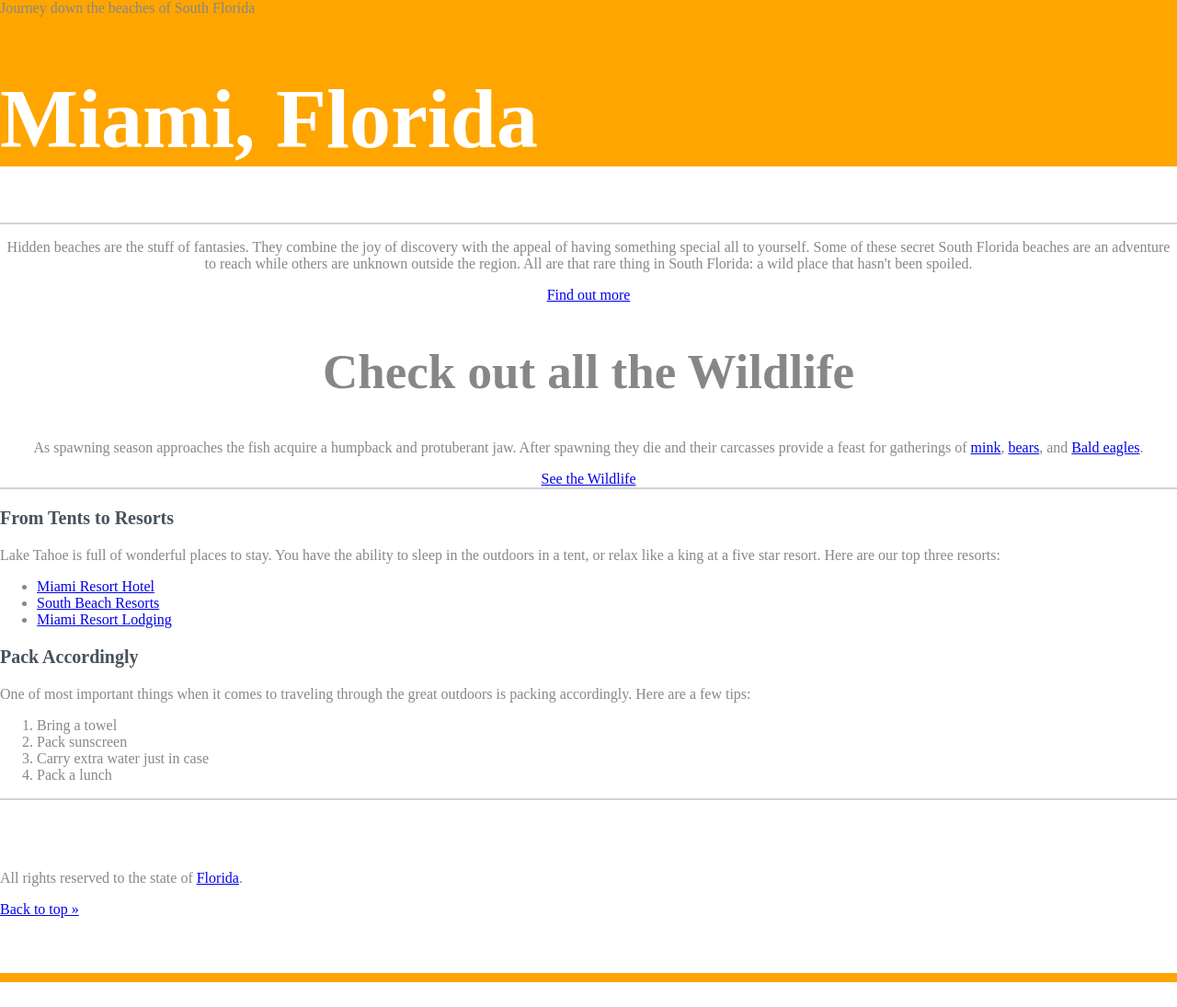
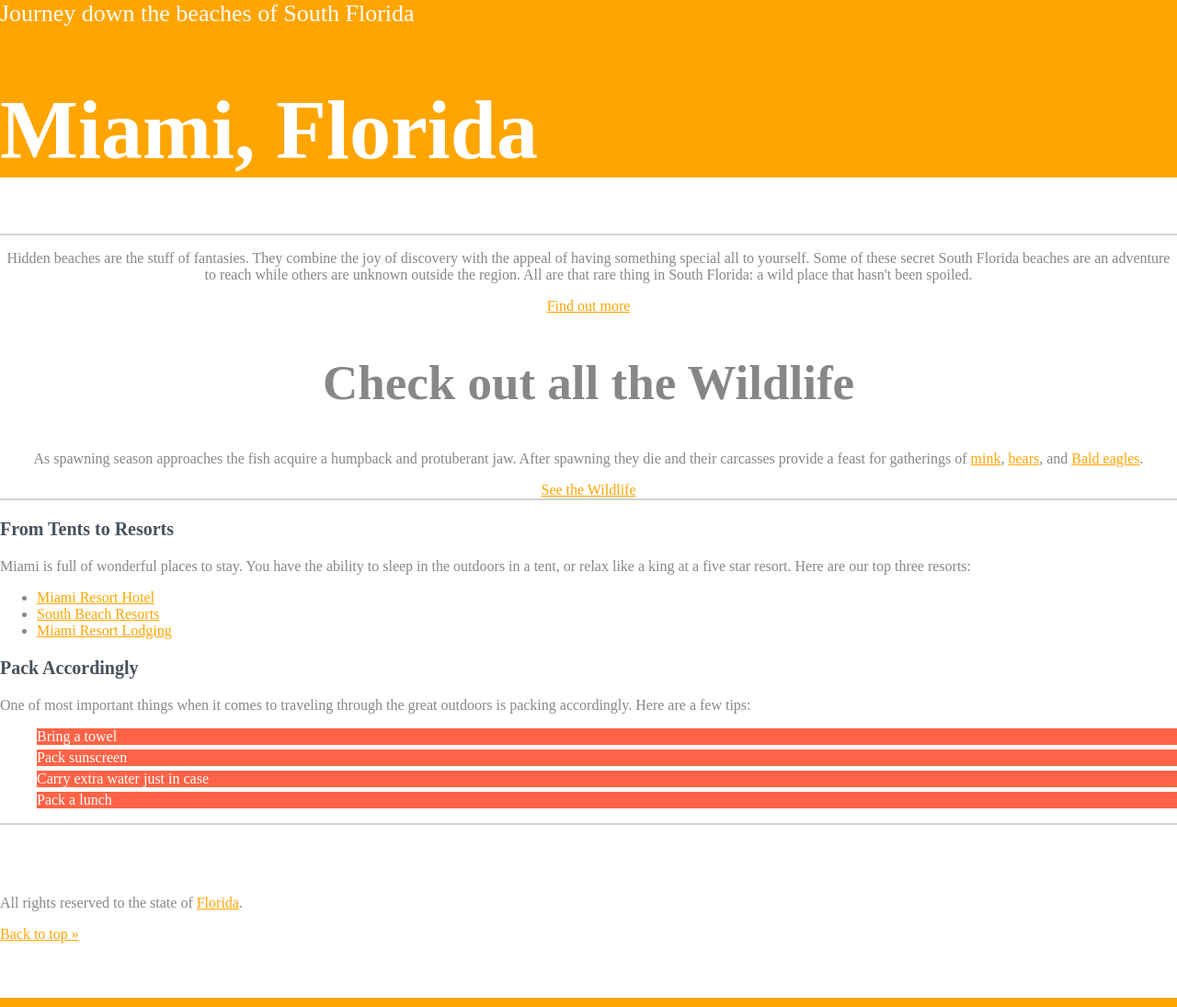
Before and after one commit to jphoeckele/CSS_Basics, a plain HTML site: page index.html in a window 1280 px wide. Shown: the whole page at 92% size. Before the commit the page ends 1068 px from the top, so only its background shows below. Drawn offline with Linux system fonts and the light colour scheme.

Commit message:
added pseudo-selectors hover, active, visited, and focus to links

```diff
--- a/css/style.css
+++ b/css/style.css
@@ -6,6 +6,17 @@ body {
 
 .main-header {
   background-color: orange;
+}
+
+.title {
+  color: white;
+  font-size: 26px;
+}
+
+ol li {
+  background-color: tomato;
+  color: white;
+  margin-bottom: 5px;
 }
 
 h1 {
@@ -26,10 +37,6 @@ h3 {
   text-align: center;
 }
 
-.secondary-content {
-
-}
-
 .t-border {
   border-top: 2px solid lightgrey;
 }
@@ -39,3 +46,24 @@ h3 {
   padding-bottom: 60px;
   border-bottom: solid 10px orange;
 }
+
+a:link {
+  color: orange;
+}
+
+a:visited {
+  color: lightblue;
+}
+
+a:hover {
+  color: forestgreen;
+}
+
+a:active {
+  color: lightcoral;
+}
+
+:focus {
+  color: white;
+  background-color: orange;
+}
--- a/index.html
+++ b/index.html
@@ -6,7 +6,7 @@
 </head>
 <body>
   <header id="top" class="main-header">
-    <span>Journey down the beaches of South Florida</span>
+    <span class="title">Journey down the beaches of South Florida</span>
     <h1>Miami, Florida</h1>
   </header>
   <div class="primary-content t-border">
@@ -25,7 +25,7 @@
 <div class="secondary-content t-border" >
   <h3>From Tents to Resorts</h3>
   <p>
-    Lake Tahoe is full of wonderful places to stay. You have the ability to sleep in the outdoors in a tent, or relax like a king at a five star resort. Here are our top three resorts:
+    Miami is full of wonderful places to stay. You have the ability to sleep in the outdoors in a tent, or relax like a king at a five star resort. Here are our top three resorts:
   </p>
   <ul>
     <li><a href="#">Miami Resort Hotel</a></li>
@@ -46,7 +46,7 @@
 
 <footer id="main-footer" class="t-border">
   <p>All rights reserved to the state of <a href="#">Florida</a>.</p>
-  <a href="#">Back to top &raquo;</a>
+  <a href="#top">Back to top &raquo;</a>
 </footer>
 </body>
 </html>
```
